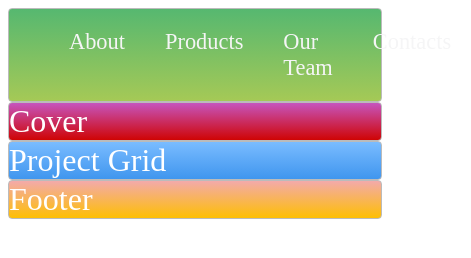
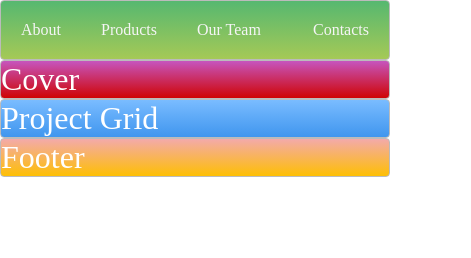
Before and after one commit to Keithpohl82/FullstackJS, a website: page FrontEnd/index.html in a window 390 px wide. Shown: the whole page, 471 px wide, since content can reach past the window. Drawn offline with Linux system fonts and the light colour scheme.

Commit message:
Finished nav bar

```diff
--- a/FrontEnd/style.css
+++ b/FrontEnd/style.css
@@ -1,3 +1,7 @@
+body {
+    margin: auto 0;
+}
+
 .zone {
     /*padding:30px 50px;
     margin:40px 60px;*/
@@ -24,6 +28,17 @@
     margin: 0;
 }
 
+@media only screen and (max-width: 600px) {
+    .main-nav {
+        font-size: 0.5em;
+        padding: 0;
+    }
+}
+
+.push {
+    margin-left: auto;
+}
+
 li {
     padding: 20px;
 }
@@ -31,7 +46,6 @@ li {
 a {
     color: #f5f5f6;
     text-decoration: none;
-
 }
 
 
```
